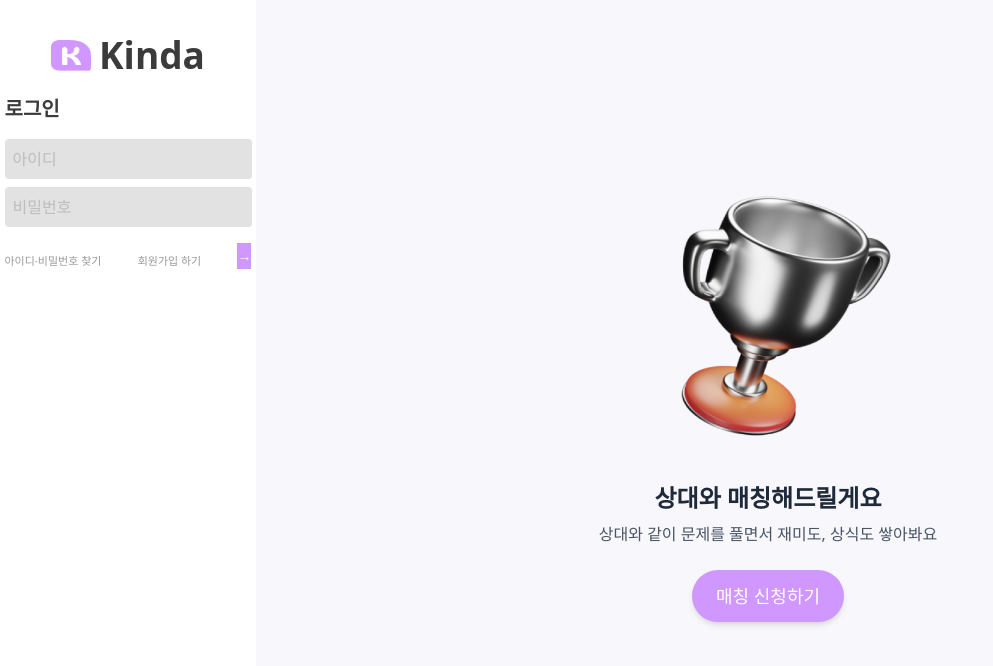
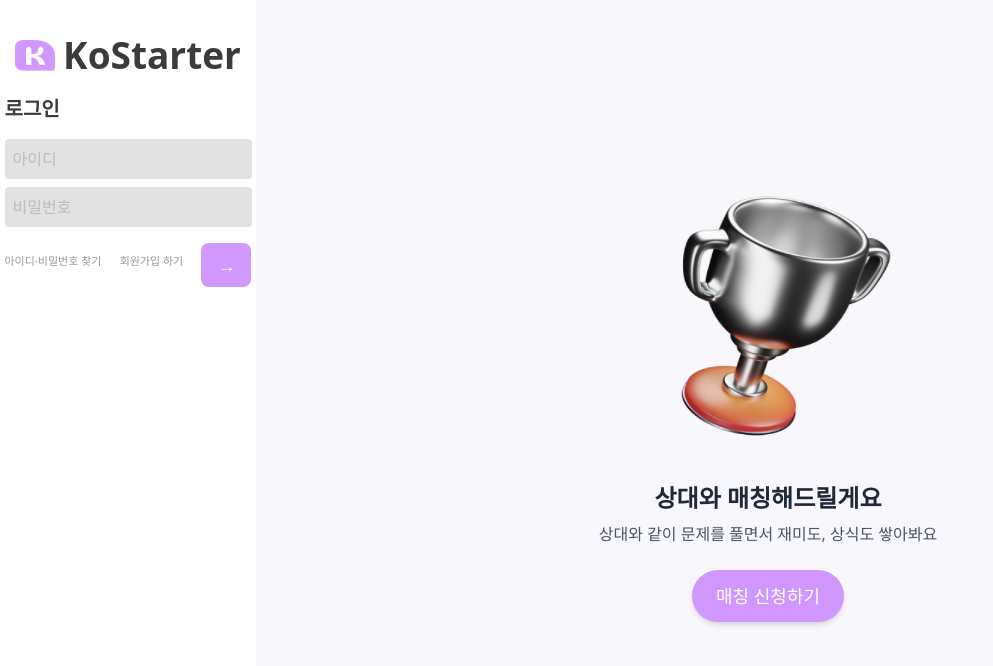
Before and after one commit to koscom-team6/client, a React (Vite) app: page /arena in a window 1280 px wide. Shown: the top 666 px of the page, without its empty margins (0-993 px from the left). Built offline with nearby package versions, Linux system fonts and the light colour scheme; no server answers; a web font is replaced by a local one.

Commit message:
fix: Home, Sidebar Daisy UI로 수정정

```diff
--- a/src/pages/arena/WebSockerTest.tsx
+++ b/src/pages/arena/WebSockerTest.tsx
@@ -40,7 +40,7 @@ const WebSocketTest = () => {
 
             // 매칭 성공 시 처리
             stomp.subscribe("/sub/matching", (message) => {
-                console.log("📩 메시지 수신:", message.body);
+                console.log("메시지 수신:", message.body);
                 const { matchSessionId } = JSON.parse(message.body);
                 setMatchSessionId(matchSessionId);
                 setResponseMessage(message.body);
@@ -86,7 +86,7 @@ const WebSocketTest = () => {
     const disconnectWebSocket = () => {
         if (stompClient) {
             stompClient.disconnect(() => {
-                console.log("❌ WebSocket 연결 해제됨");
+                console.log("WebSocket 연결 해제됨");
                 setStompClient(null);
                 setIsMatching(false);
             });
--- a/src/pages/home/HomeSectionTop.jsx
+++ b/src/pages/home/HomeSectionTop.jsx
@@ -21,7 +21,7 @@ const SectionOne = () => {
         <div className="flex items-center justify-center mb-4">
           <img src={Logo} alt="Kinda Logo" className="w-17 h-17 rounded-lg mr-2" />
           <h1 className="text-2xl font-bold text-[#3B3B3B]" style={{ fontSize: "57px" }}>
-            Kinda
+            KoStarter
           </h1>
         </div>
         <h2 className="text-3xl font-semibold text-[#3B3B3B] mb-4">
@@ -30,9 +30,11 @@ const SectionOne = () => {
         <p className="text-lg text-gray-600">
           금융스타터를 위한 게이미피케이션 기반 학습 서비스, KINDA
         </p>
-        <button className="mt-7 text-white" style={{backgroundColor: '#D097FF'}}>
-          <p className="text-white">연습문제 풀기</p>
+        <button className="btn text-primary-content w-fit px-6 py-3 rounded-lg shadow-md transition mt-5 border-none" style={{backgroundColor: "#D097FF"}}>
+          연습문제 풀기
         </button>
+
+
       </div>
 
 
--- a/src/pages/sidebar/Sidebar.jsx
+++ b/src/pages/sidebar/Sidebar.jsx
@@ -15,7 +15,7 @@ const Sidebar = () => {
       <div className="flex items-center mt-[15px]">
         <img src={Logo} alt="Kinda Logo" className="w-10 h-10 rounded-lg mr-2" />
         <h1 className="text-2xl font-bold text-[#3B3B3B]" style={{ fontSize: '37px' }}>
-          Kinda
+          KoStarter
         </h1>
       </div>
 
--- a/src/pages/sidebar/SidebarLogout.jsx
+++ b/src/pages/sidebar/SidebarLogout.jsx
@@ -42,8 +42,10 @@ const SidebarLogout = () => {
           </p>
           <button
             onClick={handleLogin}
-            className="bg-myPink text-white transition duration-300" style={{backgroundColor: '#D097FF'}}>
-            →
+            className="bg-myPink text-white px-4 py-2 rounded-lg text-lg font-bold transition duration-300"
+            style={{ backgroundColor: "#D097FF" }}
+          >
+             →
           </button>
       </div>
     </div>
```
